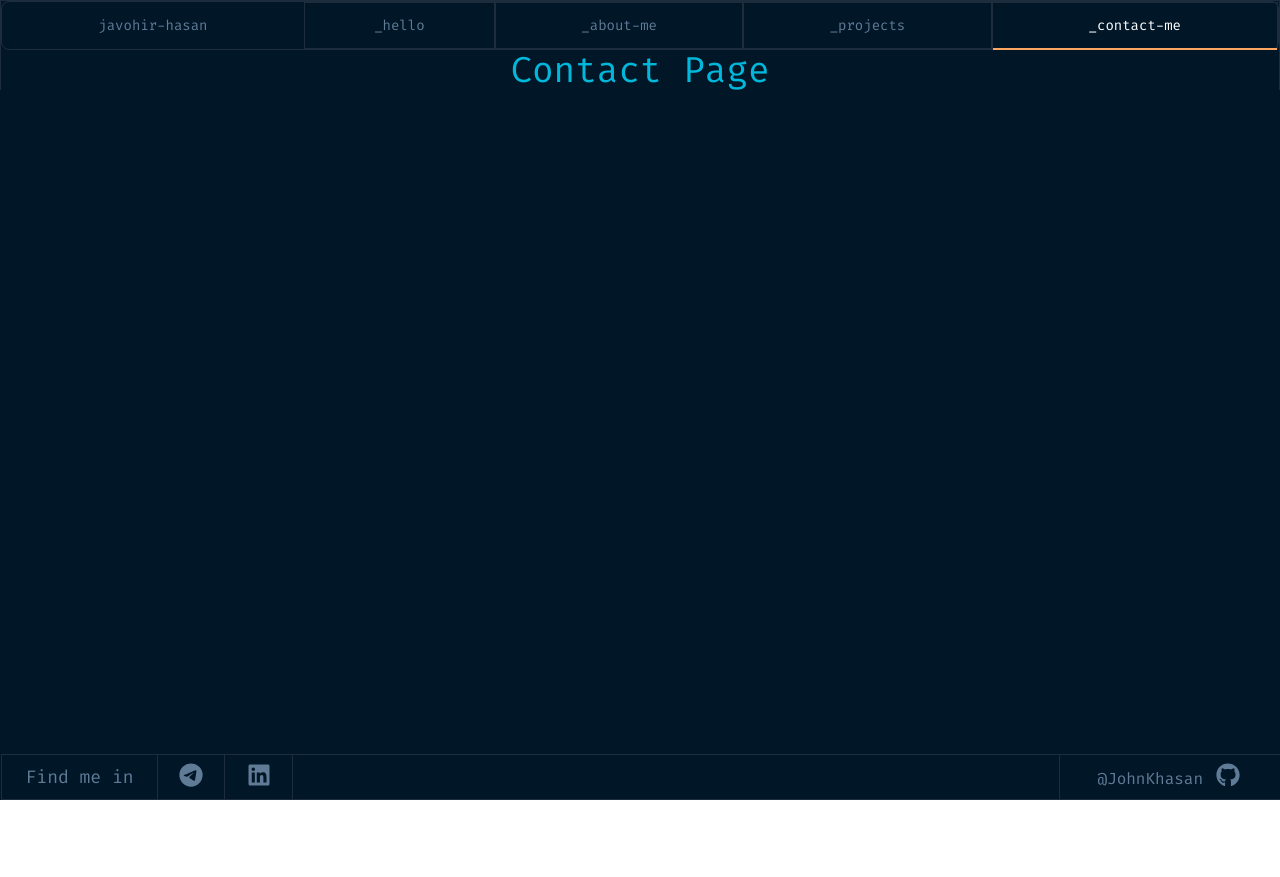
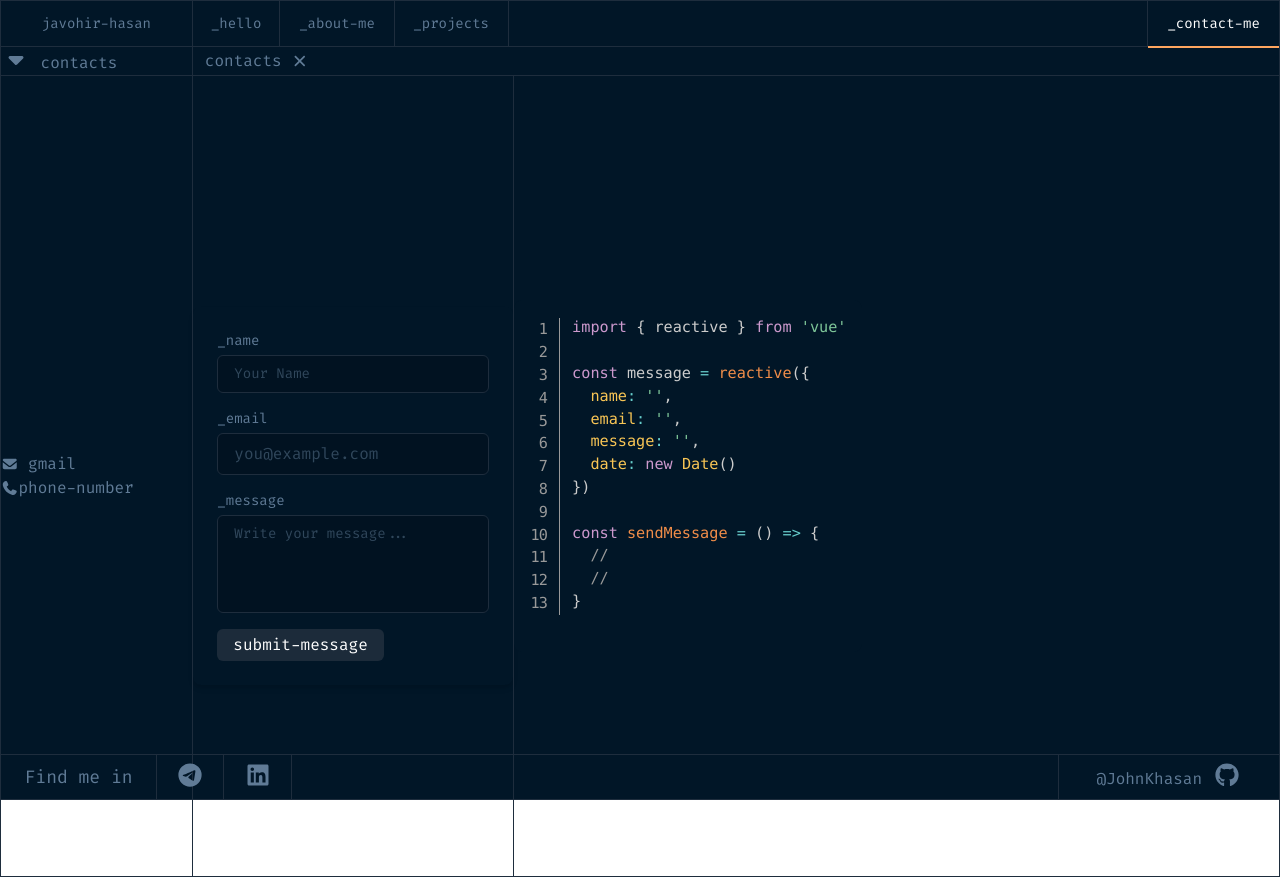
Before and after one commit to johnkhasan/javohir, a Vue app: page /contact-me in a window 1280 px wide. Before the commit the page ends 800 px from the top, so only its background shows below. Built offline with nearby package versions, Linux system fonts and the light colour scheme.

Commit message:
contact page created and code block added

```diff
--- a/package.json
+++ b/package.json
@@ -11,6 +11,7 @@
   "dependencies": {
     "@fortawesome/fontawesome-svg-core": "^7.1.0",
     "@fortawesome/free-brands-svg-icons": "^7.1.0",
+    "@fortawesome/free-regular-svg-icons": "^7.1.0",
     "@fortawesome/free-solid-svg-icons": "^7.1.0",
     "@fortawesome/vue-fontawesome": "^3.1.2",
     "@tailwindcss/vite": "^4.1.17",
@@ -18,6 +19,7 @@
     "lucide-vue-next": "^0.554.0",
     "path": "^0.12.7",
     "pinia": "^3.0.4",
+    "prismjs": "^1.30.0",
     "tailwindcss": "^4.1.17",
     "vite-svg-loader": "^5.1.0",
     "vue": "^3.5.24",
--- a/src/App.vue
+++ b/src/App.vue
@@ -8,10 +8,11 @@ const loader = useLoaderStore();
 </script>
 
 <template>
-  <div class="border-line border border-b-0">
+  <div class=" w-full border-collapse">
     <Loader v-if="loader.loading" />
     <Navbar />
+    <Footer />
     <RouterView />
-    <Footer />
+
   </div>
 </template>
--- /dev/null
+++ b/src/components/Code.vue
@@ -0,0 +1,129 @@
+<script setup>
+import { ref, onMounted, watch } from "vue";
+// PRISM JS
+import Prism from "prismjs";
+import "prismjs/components/prism-javascript.js";
+
+// Theme va line numbers CSS
+import "prismjs/themes/prism-tomorrow.css";
+import "prismjs/plugins/line-numbers/prism-line-numbers.css";
+import "prismjs/plugins/line-numbers/prism-line-numbers.js";
+
+const gmail = "javokhirjonkhasanov.com";
+const phoneNumber = "998972002466";
+const name = ref("");
+const email = ref("");
+const message = ref("");
+
+const code = ref(
+  `import { reactive } from 'vue'
+
+const message = reactive({
+  name: 'Javohir Hasanov',
+  email: '',
+  message: '',
+  date: new Date().toDateString()
+})
+
+const sendMessage = () => {
+  //
+  //
+}
+`
+);
+
+const codeBlock = ref(null);
+const highlightCode = () => {
+  if (codeBlock.value) Prism.highlightElement(codeBlock.value);
+};
+onMounted(() => {
+  highlightCode();
+});
+</script>
+<template>
+  <td class="">
+    <pre class="code-block line-numbers bg-gray-200 pl-12">
+<code ref="codeBlock" class="language-javascript">{{ code }}</code>
+</pre>
+  </td>
+</template>
+
+<style scoped>
+/* === BACKGROUND === */
+code[class*="language-"],
+pre[class*="language-"] {
+  color: #cdd6f4;
+  background: #0a0f1a; /* qora-ko‘k fon — rasmga juda yaqin */
+  font-family: "Fira Code", Consolas, monospace;
+  font-size: 15px;
+  border-radius: 8px;
+  line-height: 1.55;
+}
+
+/* Container */
+pre[class*="language-"] {
+  padding: 1.3em;
+  overflow: auto;
+}
+
+/* === RASM BO‘YICHA RANGLAR === */
+
+/* const, let, function, return, class */
+.token.keyword {
+  color: #b68cff; /* binafsha (rasmdagisi) */
+}
+
+/* Object key: name, email, message */
+.token.property {
+  color: #f91717; /* ko‘k (rasmdagi property rang) */
+}
+
+/* Strings */
+.token.string {
+  color: #ffc777; /* to‘q-sariq (rasmdagidek) */
+}
+
+/* Functions */
+.token.function {
+  color: #b68cff; /* xuddi rasmda binafsha */
+}
+
+/* Operators = => + - */
+.token.operator {
+  color: #c8d3f5;
+}
+
+/* Brackets, commas, colons */
+.token.punctuation {
+  color: #506070;
+}
+
+/* Comments */
+.token.comment {
+  color: #48566e;
+  font-style: italic;
+}
+
+/* Numbers */
+.token.number {
+  color: #ff9cac;
+}
+
+/* Booleans / null */
+.token.constant,
+.token.boolean {
+  color: #ff9cac;
+}
+
+/* Prism.js tomonidan qo‘shilgan token classlari */
+.code-block .token.keyword {
+  color: #ff7b72;
+}
+.code-block .token.string {
+  color: #a5d6ff;
+}
+.code-block .token.comment {
+  color: #6a9955;
+  font-style: italic;
+}
+</style>
--- a/src/components/Navbar.vue
+++ b/src/components/Navbar.vue
@@ -18,10 +18,10 @@ function changeRoute(routePath) {
 <template>
   <!-- DESKTOP NAVBAR (TABLE) -->
   <table
-    class="border-line hidden w-full table-auto border-separate border-spacing-0 border sm:table"
+    class="border-line z-9999 hidden border-y-0 border-x-0 w-full table-auto border-separate border-spacing-0 border sm:table"
   >
     <tbody class="border-line text-secondary-100 border">
-      <td class=" cursor-pointer  p-3 text-center" @click="changeRoute('/')">
+      <td class="w-[15%] cursor-pointer p-3 text-center text-nowrap" @click="changeRoute('/')">
         <router-link to="/">javohir-hasan</router-link>
       </td>
 
@@ -36,7 +36,7 @@ function changeRoute(routePath) {
 
       <td
         :class="{ 'nav-link text-white': route.path === '/about-me' }"
-        class="border-line cursor-pointer border text-center"
+        class="border-line cursor-pointer text-nowrap border text-center"
         @click="changeRoute('/about-me')"
       >
         <router-link to="/about-me">_about-me</router-link>
@@ -49,10 +49,10 @@ function changeRoute(routePath) {
       >
         <router-link to="/projects">_projects</router-link>
       </td>
-
+      <td class="w-[50%]"><span></span></td>
       <td
         :class="{ 'nav-link  text-white': route.path === '/contact-me' }"
-        class="border-line cursor-pointer border text-center"
+        class="border-line cursor-pointer border text-center text-nowrap"
         @click="changeRoute('/contact-me')"
       >
         <router-link to="/contact-me">_contact-me</router-link>
@@ -68,18 +68,18 @@ function changeRoute(routePath) {
     <router-link class="z-50 text-xl font-bold" to="/">javohir-hasan</router-link>
 
     <!-- HAMBURGER -->
-    <button class="relative z-50 flex h-8 w-10 flex-col justify-between" @click="toggleMenu">
+    <button class="relative z-50 flex h-6 w-8 flex-col justify-between" @click="toggleMenu">
       <span
-        class="bg-secondary-100 block h-[3px] w-full transition-all duration-300"
-        :class="{ 'translate-y-4 rotate-45': isOpen }"
+        class="bg-secondary-100 block h-[3px] w-full rounded-sm transition-all duration-300"
+        :class="{ 'translate-y-3 rotate-45': isOpen }"
       ></span>
       <span
-        class="bg-secondary-100 block h-[3px] w-full transition-all duration-300"
+        class="bg-secondary-100 block h-[3px] w-full transition-all rounded-sm duration-300"
         :class="{ 'opacity-0': isOpen }"
       ></span>
       <span
-        class="bg-secondary-100 block h-[3px] w-full transition-all duration-300"
-        :class="{ '-translate-y-3 -rotate-45': isOpen }"
+        class="bg-secondary-100 block h-[3px] w-full transition-all rounded-sm duration-300"
+        :class="{ '-translate-y-2 -rotate-45': isOpen }"
       ></span>
     </button>
 
@@ -90,7 +90,6 @@ function changeRoute(routePath) {
         class="bg-primary-200 text-secondary-100 fixed inset-0 z-40 flex h-screen flex-col"
       >
         <div class="mt-10 flex flex-col gap-6 p-8 text-2xl">
-
           <router-link
             class="border-line border-b pb-3"
             :class="{ 'nav-link text-white': route.path === '/' }"
--- a/src/pages/Contact.vue
+++ b/src/pages/Contact.vue
@@ -1,6 +1,170 @@
-<script setup></script>
+<script setup>
+// GMAIL
+const gmail = 'javokhirjonkhasanov@gmail.com'
+const phoneNumber = 998972002466
+
+import { ref, onMounted,onUpdated, watch, nextTick, computed, reactive } from "vue";
+// PRISM JS
+import Prism from "prismjs";
+import "prismjs/components/prism-javascript.js";
+
+// Theme va line numbers CSS
+import "prismjs/themes/prism-tomorrow.css";
+import "prismjs/plugins/line-numbers/prism-line-numbers.css";
+import "prismjs/plugins/line-numbers/prism-line-numbers.js";
+
+const message = reactive({
+  name: "",
+  email: "",
+  message: "",
+  date: new Date(),
+});
+
+const formattedCode = computed(() => {
+  return `const message = {
+  name: '${message.name}',
+  email: '${message.email}',
+  message: '${message.message}',
+  date: '${message.date}',
+}`;
+});
+
+const code = ref(
+  `import { reactive } from 'vue'
+
+const message = reactive({
+  name: '${message.name}',
+  email: '${message.email}',
+  message: '${message.message}',
+  date: new Date()
+})
+
+const sendMessage = () => {
+  //
+  //
+}
+`
+);
+
+const codeBlock = ref(null);
+const highlightCode = () => {
+  nextTick(() => {
+    if (codeBlock.value) {
+      Prism.highlightElement(codeBlock.value);
+    }
+  });
+};
+onMounted(() => {
+  highlightCode();
+});
+watch(formattedCode, () => highlightCode());
+onUpdated(() => {
+  formattedCode
+})
+const sendMessage = () => {
+  alert("hi bro");
+};
+console.log(formattedCode);
+</script>
 <template>
-  <div class="text-4xl text-cyan-500 text-center">Contact Page</div>
+  <table class="border-line text-secondary-100 w-full">
+    <tbody>
+      <tr class="border-line border border-t-0">
+        <td class="border-line w-[15%] border border-y-0 hover:cursor-pointer hover:text-white">
+          <font-awesome-icon :icon="['fas', 'caret-down']" class="text-2xl" /> contacts
+        </td>
+        <td class="border-line border border-t-0 px-3 hover:cursor-pointer hover:text-white">
+          contacts
+          <font-awesome-icon :icon="['fas', 'xmark']" class="text-sm" />
+        </td>
+      </tr>
+      <tr class="border-line border">
+        <td>
+          <a
+            :href="`mailto:${gmail} ?subject=Hello%20Javohir&body=Salom%2C%0AQuyida%20savolim%20bor...`"
+          >
+            <font-awesome-icon :icon="['fas', 'envelope']" class="text-sm" />
+            gmail
+          </a>
+          <br />
+          <font-awesome-icon :icon="['fas', 'phone']" class="text-sm" />
+          <a :href="`tel:+${phoneNumber}`">phone-number</a>
+        </td>
+        <td>
+          <tr class="h-screen">
+            <td class="border-line border border-y-0">
+              <div class="mx-auto mt-10 max-w-md rounded-lg p-6 shadow-md">
+                <form class="space-y-4">
+                  <!-- Name Field -->
+                  <div>
+                    <label for="name" class="block text-sm font-medium">_name</label>
+                    <input
+                      type="text"
+                      id="name"
+                      v-model="message.name"
+                      placeholder="Your Name"
+                      class="border-line bg-primary-300 focus:border-secondary-100 mt-1 block w-full rounded-md border px-4 py-2 text-sm outline-none focus:ring-blue-400"
+                    />
+                  </div>
+
+                  <!-- Email Field -->
+                  <div>
+                    <label for="email" class="block text-sm font-medium">_email</label>
+                    <input
+                      v-model="message.email"
+                      type="email"
+                      id="email"
+                      placeholder="you@example.com"
+                      class="border-line bg-primary-300 focus:border-secondary-100 mt-1 block w-full rounded-md border px-4 py-2 outline-none focus:ring-blue-400"
+                    />
+                  </div>
+
+                  <!-- Message Field -->
+                  <div>
+                    <label for="message" class="block text-sm font-medium">_message</label>
+                    <textarea
+                      id="message"
+                      rows="4"
+                      v-model="message.message"
+                      placeholder="Write your message..."
+                      class="border-line bg-primary-300 focus:border-secondary-100 mt-1 block w-full resize-none rounded-md border px-4 py-2 outline-none focus:ring-blue-400 sm:text-sm"
+                    ></textarea>
+                  </div>
+
+                  <!-- Button Group -->
+                  <div class="mt-4">
+                    <button
+                      @click.prevent="sendMessage"
+                      class="bg-secondary-150 focus:outline-secondary-100 focus:ring-secondary-100 focus-visible:ring-secondary-100 rounded-md border-0 border-none px-4 py-1 text-white outline-none hover:bg-gray-600 focus:outline-none focus-visible:ring-2 active:border-none"
+                    >
+                      submit-message
+                    </button>
+                  </div>
+                </form>
+              </div>
+            </td>
+            <td>
+              <pre class="code-block line-numbers bg-gray-200 pl-12">
+<code ref="codeBlock" class="language-javascript">{{ code }}</code>
+</pre>
+            </td>
+          </tr>
+        </td>
+      </tr>
+    </tbody>
+  </table>
 </template>
 
-<style lang="scss" scoped></style>
+<style scoped>
+.code-block {
+  background-color: #011627;
+  padding: 1rem;
+  font-family: "FiraCode";
+  border-radius: 0.5rem;
+  font-family: "Fira Code";
+  font-size: 0.95rem;
+  line-height: 1.5;
+  left: 0;
+  border-left: none;
+}
+</style>
--- a/src/style.css
+++ b/src/style.css
@@ -1,5 +1,9 @@
+* {
+  box-sizing: border-box;
+  border-collapse: collapse;
+}
 @import "tailwindcss";
-@plugin 'daisyui';
+@plugin "daisyui";
 
 @theme {
   /* Primary */
@@ -8,7 +12,9 @@
   --color-primary-300: #011221;
 
   /* Secondary */
+  --color-secondary-50: #1e2d3d;
   --color-secondary-100: #607b96;
+  --color-secondary-150: #1c2b3a;
   --color-secondary-200: #3c9d93;
   --color-secondary-300: #4d5bce;
 
@@ -76,7 +82,7 @@
 body {
   font-family: "FiraCode", sans-serif;
   height: 100vh !important;
-  border-collapse: collapse;
+
   background-color: rgba(1, 22, 39);
   overflow: hidden;
 }
```
Also changed, not shown: src/components/Footer.vue (+9 -5 lines), src/main.js (+19 -2 lines), src/pages/HelloPage.vue (+5 -11 lines), 1 other file (tests, documents, lock files or other folders).
